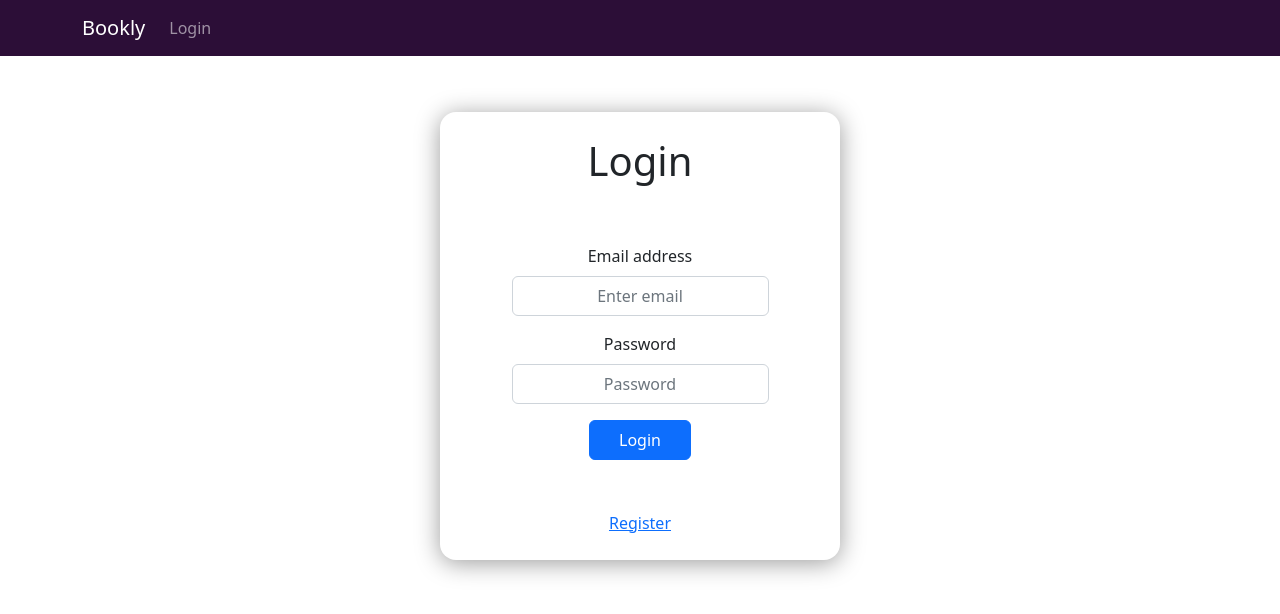
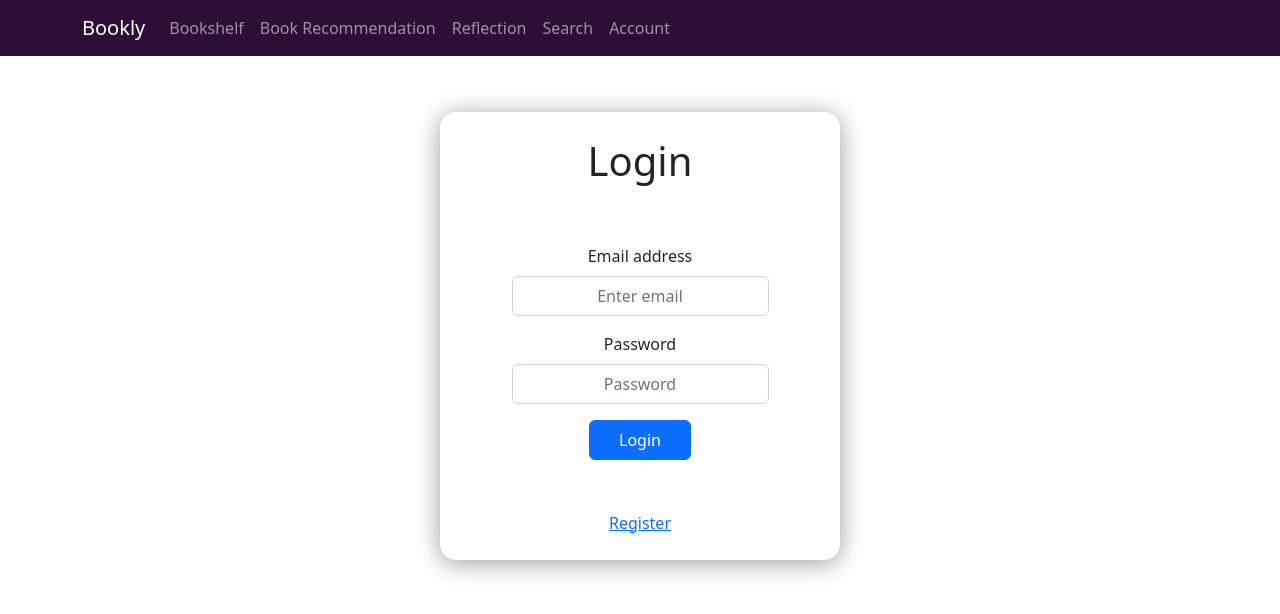
Before and after one commit to josephisaman33/Bookly-Website, a React (Create React App) app: page /login in a window 1280 px wide. Shown: the top 614 px of the page. Built offline with nearby package versions, Linux system fonts and the light colour scheme; no server answers.

Commit message:
Revert "added back login routes"
This reverts commit 35f9f248e813dcd844a2356470ad91aaf8b814f0.

```diff
--- a/src/App.js
+++ b/src/App.js
@@ -32,8 +32,8 @@ function App() {
       <Routes>
         <Route path="/" element={<Landing />} />
         <Route path="/login" element={<Login />} />
-        <Route path="/home" element={<Home />} />
-        <Route path="/bookshelf" element={<Bookshelf authenticated={authenticated}/>} />
+        <Route path="/home" element={<Home authenticated={authenticated}/>} />
+        <Route path="/bookshelf" element={<Bookshelf />} />
         <Route path="/bookrec" element={<BookRec />} />
         <Route path="/library" element={<Library />} />
         <Route path="/reflection" element={<Reflection />} />
--- a/src/Bookshelf.js
+++ b/src/Bookshelf.js
@@ -11,19 +11,6 @@ import axios from 'axios';
 
 
 function Bookshelf() {
-
-    //welcome back message
-    const [email, setEmail] = useState("");
-
-    useEffect(() => {
-        fetch("/api/account").then(async (response) => {
-          if (response.status == 200) {
-            let account = await response.json();
-            console.log(account.user);
-            setEmail(account.user.email);
-          }
-        });
-      });
 
     // Get Books
     const [listOfEntries, setListOfEntries] = useState([]);
@@ -108,7 +95,7 @@ function Bookshelf() {
 
     return(
         <div style={{margin: "1.5vw"}}>
-            <h1>Welcome Back, {email}</h1>
+            <h1>Bookly Bookshelf</h1>
 
             <div className='cont'>
                 <OverlayTrigger
--- a/src/components/Login/loginform.js
+++ b/src/components/Login/loginform.js
@@ -20,7 +20,7 @@ const LoginForm = () => {
       })
       .then(function (response) {
         console.log(response);
-        navigate("/bookshelf");
+        navigate("/home");
         window.location.reload();
       })
       .catch(function (error) {
--- a/src/components/NavBar.js
+++ b/src/components/NavBar.js
@@ -5,7 +5,7 @@ import Navbar from 'react-bootstrap/Navbar';
 import Form from 'react-bootstrap/Form';
 import Button from 'react-bootstrap/Button';
 import Cookies from 'universal-cookie';
-function NavBar({authenticated}) {
+function NavBar() {
   /*const handleSubmit = event => {
     event.preventDefault();
     const formData = new FormData();
@@ -15,26 +15,38 @@ function NavBar({authenticated}) {
     cookies.set('myCat',this.search.value, { path: '/' });
   }
   */
+  if ( window.location.pathname!=="/" ) {
     return (
       <>
         <Navbar bg="DarkPurple" variant="dark" sticky="top">
           <Container>
-            <Navbar.Brand href={authenticated?"bookshelf":"/"}>Bookly</Navbar.Brand>
+            <Navbar.Brand href="home">Bookly</Navbar.Brand>
             <Nav className="me-auto">
-              {authenticated?<Nav.Link href="bookshelf">Bookshelf</Nav.Link>:<></>}
-              {authenticated?<Nav.Link href="bookrec">Book Recommendation</Nav.Link>:<></>}
-              {authenticated?<Nav.Link href="reflection">Reflection</Nav.Link>:<></>}
-              {authenticated?<Nav.Link href="search">Search</Nav.Link>:<></>}
-              <Nav.Link href={authenticated?"account":"login"}>{authenticated?"Account":"Login"}</Nav.Link>
-              {authenticated?<Nav.Link href="logout">Logout</Nav.Link>:<></>}
+              <Nav.Link href="bookshelf">Bookshelf</Nav.Link>
+              <Nav.Link href="bookrec">Book Recommendation</Nav.Link>
+              <Nav.Link href="reflection">Reflection</Nav.Link>
+              <Nav.Link href="search">Search</Nav.Link>
+              <Nav.Link href="account">Account</Nav.Link>
             </Nav>
           </Container>
         </Navbar>
       </>
     );
   }
-
-
+  else {
+    return (
+      <>
+        <Navbar bg="DarkPurple" variant="dark" sticky="top">
+          <Container>
+            <Navbar.Brand href="home">Bookly</Navbar.Brand>
+            <Nav className="me-auto">
+            </Nav>
+          </Container>
+        </Navbar>
+      </>
+    );
+  }
+}
 export default NavBar;
 /*
 class LoginForm extends Component {
```
Also changed, not shown: 1 other file (tests, documents, lock files or other folders).
